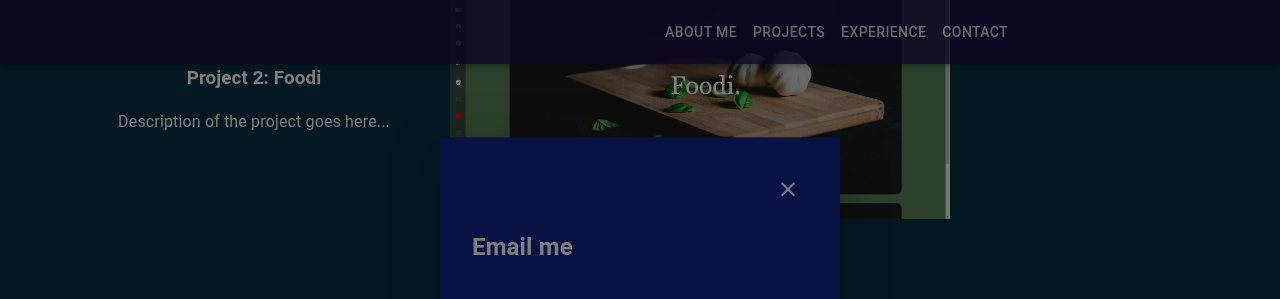
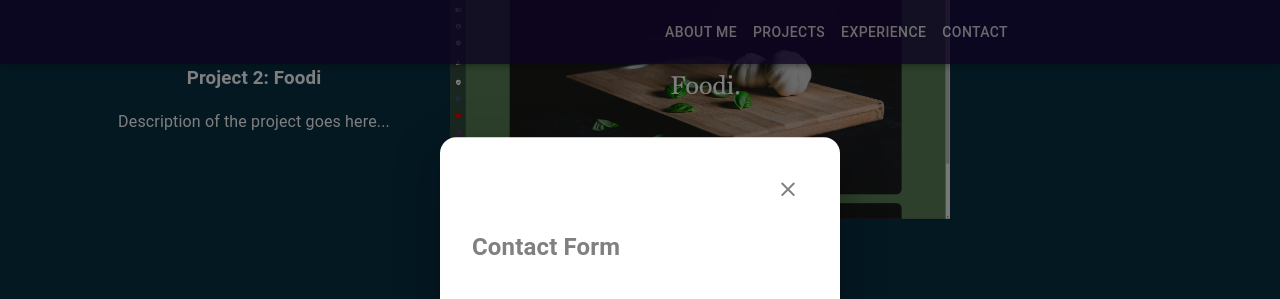
Before and after one commit to Bombbilly14/portfolio-site, a React (Create React App) app in the folder portfolio_site_client/: page / in a window 1280 px wide. Both pictures are taken after a click on the button "EMAIL ME". Shown: the part 1774-2073 px from the top of the page. Built offline with nearby package versions, Linux system fonts and the light colour scheme.

Commit message:
contact form styling

```diff
--- a/portfolio_site_client/src/App.css
+++ b/portfolio_site_client/src/App.css
@@ -1,7 +1,7 @@
 .App {
   text-align: center;
   background-color: #083144;
-  color: #ffff;
+  color: #ffffff;
 }
 
 
--- a/portfolio_site_client/src/Contact.js
+++ b/portfolio_site_client/src/Contact.js
@@ -48,21 +48,21 @@ function Contact() {
         left: '50%',
         transform: 'translate(-50%, -50%)',
         width: 400,
-        bgcolor: '#081344',
+        bgcolor: 'white',
         boxShadow: 24,
+        borderRadius: 4,
         color: 'grey',
         p: 4,
       }}
     >
-      <Box sx={{ display: 'flex', justifyContent: 'flex-end', color:'white' }}>
+      <Box sx={{ display: 'flex', justifyContent: 'flex-end' }}>
         <IconButton  sx={{ color: 'grey' }} onClick={handleClose}>
           <CloseIcon />
         </IconButton>
       </Box>
-      <h2 id="modal-title">Email me</h2>
+      <h2 id="modal-title">Contact Form</h2>
       <form onSubmit={sendEmail}>
           <TextField
-            sx={{ color: 'grey' }}
             id="from_name"
             name="from_name"
             label="Name"
@@ -70,6 +70,7 @@ function Contact() {
             margin="normal"
             fullWidth
             required
+            // inputProps={{ style: { color: '#f1efef' } }}
           />
           <TextField
             id="reply_to"
@@ -80,6 +81,7 @@ function Contact() {
             margin="normal"
             fullWidth
             required
+            // inputProps={{ style: { color: '#f1efef' } }}
           />
           <TextField
             sx={{ color: 'grey' }}
@@ -92,6 +94,7 @@ function Contact() {
             multiline
             required
             rows={4}
+            // inputProps={{ style: { color: '#f1efef' } }}
           />
           <Button type="submit" variant="contained" color="primary">
             Send
@@ -110,6 +113,7 @@ function Contact() {
         Email me
       </Button>
       <Modal
+      sx={{color: 'white'}}
         open={open}
         onClose={handleClose}
         aria-labelledby="modal-title"
```
